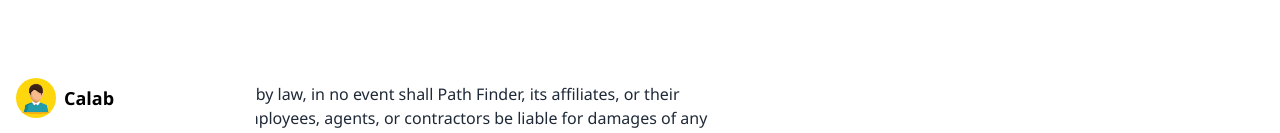
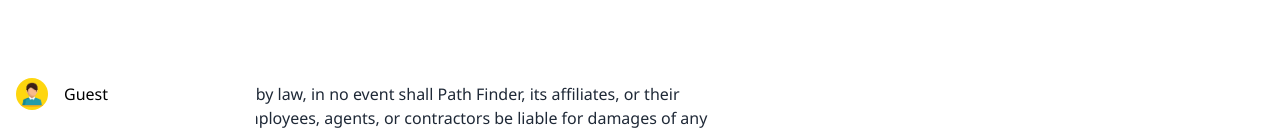
Before and after one commit to KGrim23/PathFinder_V1.0, a Next.js app: page /terms in a window 1280 px wide. Shown: the part 666-799 px from the top of the page. Built offline with nearby package versions, Linux system fonts and the light colour scheme; no server answers.

Commit message:
clerk log in refactored: - user can see profile image and name on the side bar when logged in. - if not logged in - user can see dummy image and Guest. saving wip

```diff
--- a/app/LandingPage/page.tsx
+++ b/app/LandingPage/page.tsx
@@ -17,6 +17,7 @@ import {
   MessageCircleMore,
   Users,
 } from "lucide-react";
+import { Waitlist } from "@clerk/nextjs";
 
 export default function LandingPage() {
   const { isDarkMode, toggleDarkMode } = useTheme();
@@ -279,7 +280,8 @@ export default function LandingPage() {
                       perfect career path for you.
                     </p>
                   </div>
-                  <div className="space-x-4">
+                  <Waitlist />
+                  {/* <div className="space-x-4">
                     <Button
                       size="lg"
                       className={`mt-10 gap-1.5 text-lg lg:text-xl lg:mt-4 lg:p-6 bg-zinc-800 rounded-full ${
@@ -288,7 +290,7 @@ export default function LandingPage() {
                     >
                       <Link href="/signup">Sign Up</Link>
                     </Button>
-                  </div>
+                  </div> */}
                 </div>
               </div>
             </section>
--- /dev/null
+++ b/app/components/CustomUserButton.tsx
@@ -0,0 +1,39 @@
+import { useUser } from "@clerk/nextjs";
+import Image from "next/image";
+import { useTheme } from "./ThemeContext";
+
+export default function CustomUserButton() {
+  const { user } = useUser();
+  const { isDarkMode } = useTheme();
+
+  const isSignedIn = !!user;
+  const imageUrl = isSignedIn ? user.imageUrl : "/profile1.png";
+  const fullName = isSignedIn ? user.fullName : "Guest";
+
+  return (
+    <button
+      className={`flex items-center justify-start p-2 rounded-md${
+        isDarkMode ? "text-white" : "text-black"
+      }`}
+      aria-label="User Profile Button"
+    >
+      <div>
+        {" "}
+        <Image
+          src={imageUrl}
+          alt={`${fullName}'s profile`}
+          width={32}
+          height={32}
+          className="rounded-full mr-4 dark:text-white text-black"
+          priority
+        />
+      </div>
+
+      <div className="flex">
+        <span className="text-base font-medium dark:text-white text-black">
+          {fullName}
+        </span>
+      </div>
+    </button>
+  );
+}
--- a/app/components/Sidebar.tsx
+++ b/app/components/Sidebar.tsx
@@ -3,7 +3,6 @@ import React, { useState } from "react";
 import { useRouter } from "next/navigation";
 import { Button } from "@/components/ui/button";
 import { useTheme } from "./ThemeContext";
-import { Avatar, AvatarImage } from "@/components/ui/avatar";
 
 import {
   Tooltip,
@@ -22,6 +21,7 @@ import {
   Bell,
 } from "lucide-react";
 import Image from "next/image";
+import CustomUserButton from "./CustomUserButton";
 
 export default function Sidebar() {
   const { isDarkMode } = useTheme();
@@ -43,7 +43,7 @@ export default function Sidebar() {
   return (
     <aside
       className={`lg:fixed top-0 flex flex-col min-h-screen w-64 transition-all duration-300 ease-in-out position-fixed mb-10 ${
-        isDarkMode ? "bg-black text-white" : "bg-white text-black"
+        isDarkMode ? "bg-zinc-900 text-white" : "bg-white text-black"
       }`}
     >
       {/* Logo Section */}
@@ -184,21 +184,7 @@ export default function Sidebar() {
       <nav className="p-2 bottom-0 mb-2">
         <DropdownMenu>
           <DropdownMenuTrigger asChild>
-            <Button
-              onClick={goToSettingPage}
-              variant="ghost"
-              size="icon"
-              className={`rounded-lg w-full flex items-center justify-start p-2 ${
-                isDarkMode ? "text-white" : "text-black"
-              }`}
-            >
-              <Avatar>
-                <AvatarImage src="/profile1.png" alt="Profile" />
-              </Avatar>{" "}
-              <span className="ml-2 text-lg text-black dark:text-white font-semibold">
-                Calab
-              </span>
-            </Button>
+            <CustomUserButton />
           </DropdownMenuTrigger>
         </DropdownMenu>
       </nav>
--- a/next.config.mjs
+++ b/next.config.mjs
@@ -15,6 +15,10 @@ const nextConfig = {
       {
         protocol: "https",
         hostname: "cdn.minicoursegenerator.com", // Added domain for Mini Course images
+      },
+      {
+        protocol: "https",
+        hostname: "img.clerk.com", //
       },
     ],
   },
```
